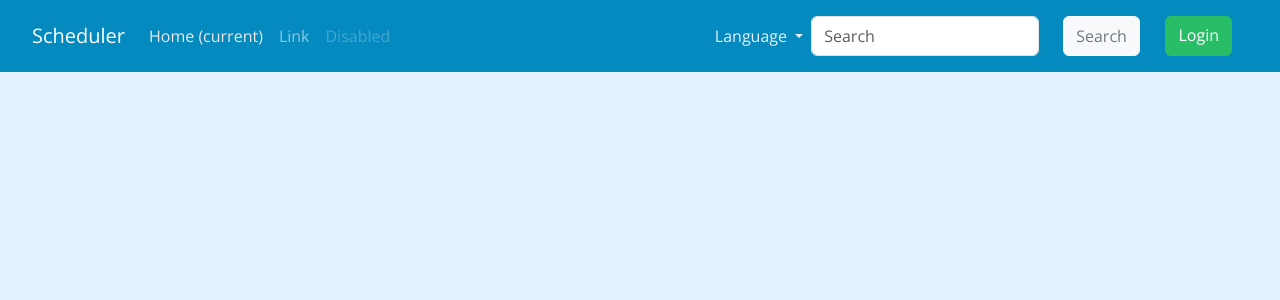
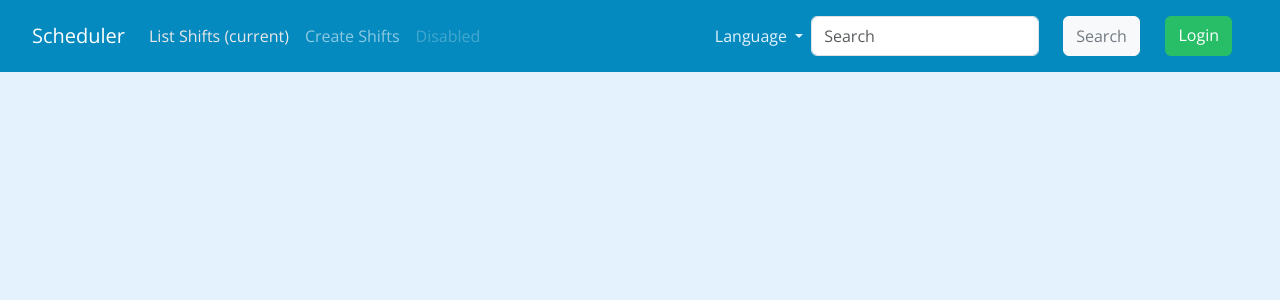
Before and after one commit to josejuniorpg/Sheduler, a Django app: page / in a window 1280 px wide. Shown: the top 300 px of the page. Run offline with Django 4.2, Linux system fonts and the light colour scheme; some libraries are stand-ins or nearby versions.

Commit message:
Links in the header

```diff
--- a/templates/includes/header.html
+++ b/templates/includes/header.html
@@ -3,7 +3,7 @@
 <link rel="stylesheet" href="{% static 'css/styles.css' %}">
 <header class="_my-header">
     <nav class="navbar navbar-expand-lg navbar-dark " style="background-color: #048ABF; padding: 1rem">
-        <a class="navbar-brand" href="#" style="margin-left: 1rem">Scheduler</a>
+        <a class="navbar-brand" href="/" style="margin-left: 1rem">Scheduler</a>
         <button class="navbar-toggler" type="button" data-toggle="collapse" data-target="#navbarSupportedContent"
                 aria-controls="navbarSupportedContent" aria-expanded="false" aria-label="Toggle navigation">
             <span class="navbar-toggler-icon"></span>
@@ -12,10 +12,10 @@
         <div class="collapse navbar-collapse " id="navbarSupportedContent">
             <ul class="navbar-nav mr-auto">
                 <li class="nav-item active">
-                    <a class="nav-link _links-header " href="#">Home <span class="sr-only">(current)</span></a>
+                    <a class="nav-link _links-header " href="{% url 'shifts_app:list-shifts' %}">{% trans "List Shifts" %} <span class="sr-only">(current)</span></a>
                 </li>
                 <li class="nav-item">
-                    <a class="nav-link" href="#">Link</a>
+                    <a class="nav-link" href="{% url 'shifts_app:create-shifts' %}">{% trans "Create Shifts" %}</a>
                 </li>
                 <li class="nav-item">
                     <a class="nav-link disabled" href="#">Disabled</a>
```
